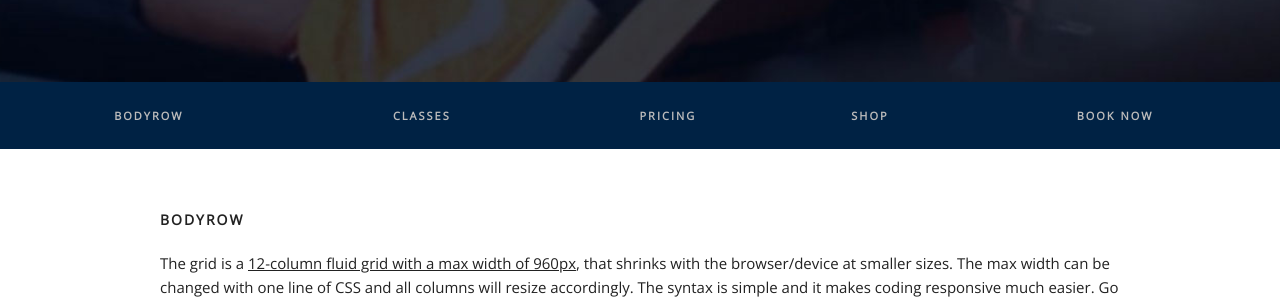
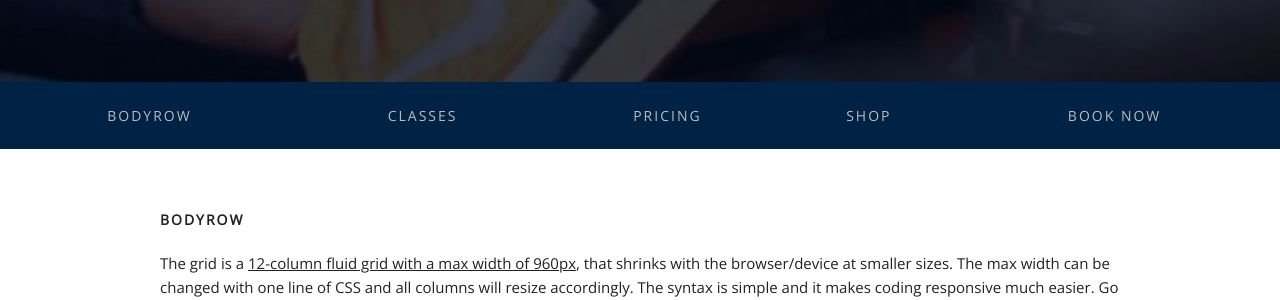
Before and after one commit to ambit/bodyrow, a Jekyll site: the page built from index.html, in a window 1280 px wide. Shown: the part 758-1058 px from the top of the page. Built offline with Jekyll 4.4.1, drawn with Linux system fonts in a browser that asks for light colours; nearby versions of some CDN libraries.

Commit message:
Nav font size

```diff
--- a/css/style.css
+++ b/css/style.css
@@ -171,8 +171,8 @@ html, body {
     display: table-cell; }
   .navbar-link {
     text-transform: uppercase;
-    font-size: 11px;
-    font-weight: 600;
+    font-size: 14px;
+    font-weight: 400;
     letter-spacing: .2rem;
     text-decoration: none;
     line-height: 6.5rem;
```
